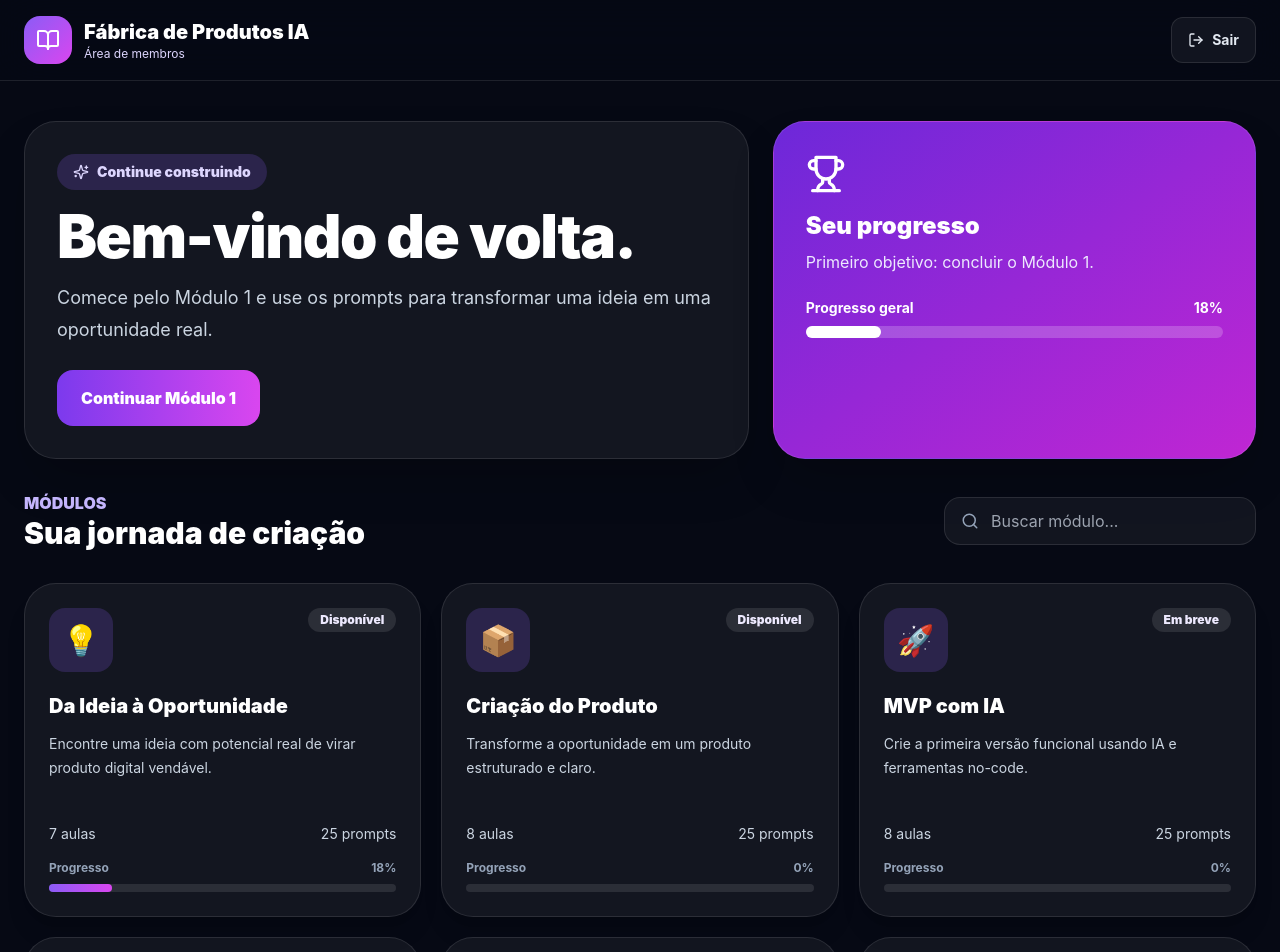
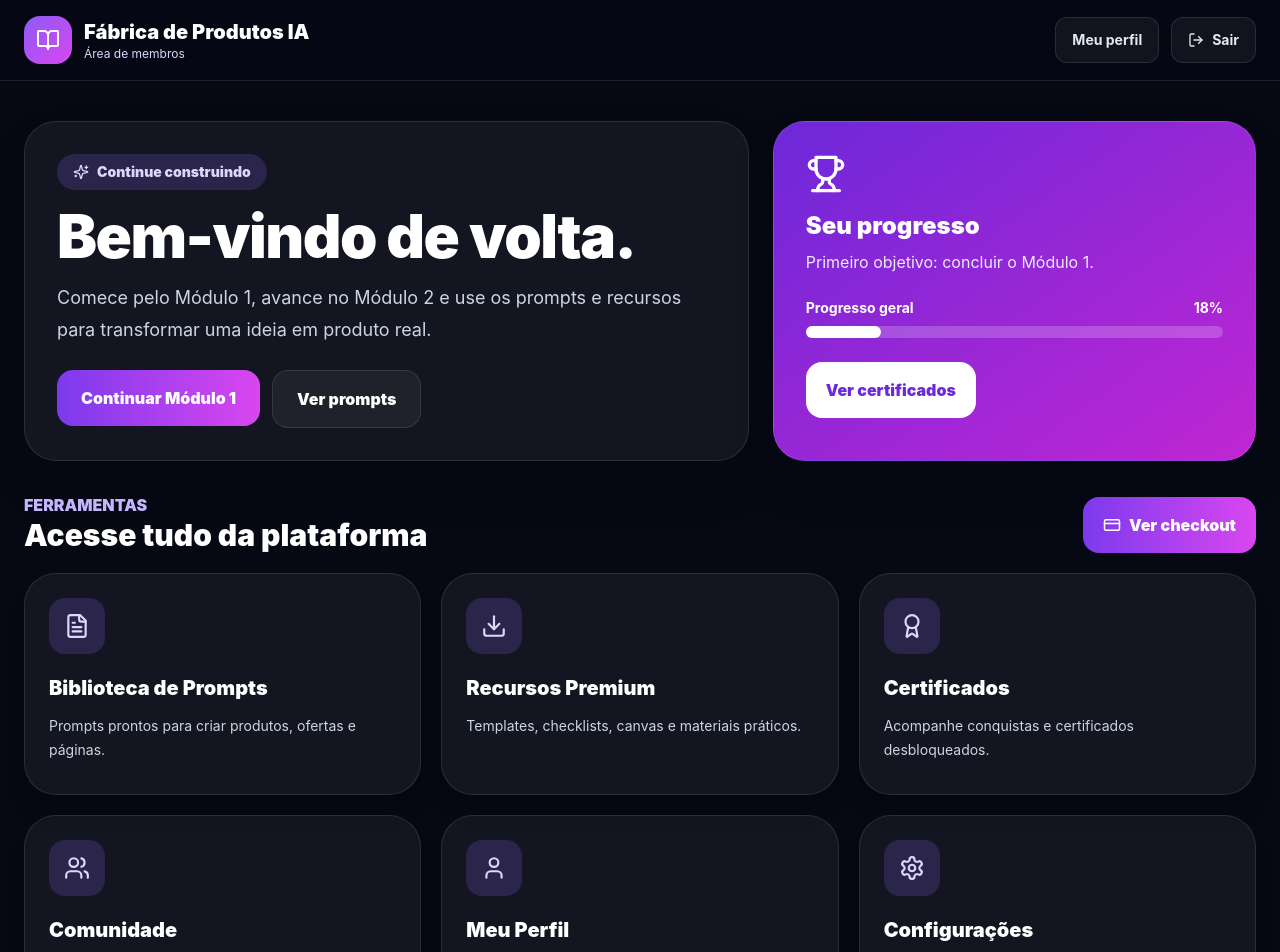
Before and after one commit to dominguesinglid-stack/fabrica-produtos-ia-membros, a Next.js app: page /dashboard in a window 1280 px wide. Shown: the top 952 px of the page. Built offline with nearby package versions, Linux system fonts and the light colour scheme.

Commit message:
Update page.tsx

```diff
--- a/src/app/dashboard/page.tsx
+++ b/src/app/dashboard/page.tsx
@@ -1,7 +1,16 @@
 "use client";
 import Link from "next/link";
-import { BookOpen, LogOut, Search, Sparkles, Trophy } from "lucide-react";
+import { BookOpen, LogOut, Search, Sparkles, Trophy, FileText, Download, Award, Users, User, Settings, CreditCard } from "lucide-react";
 import { modules } from "@/lib/data";
+
+const tools = [
+  { title: "Biblioteca de Prompts", description: "Prompts prontos para criar produtos, ofertas e páginas.", href: "/prompts", icon: FileText },
+  { title: "Recursos Premium", description: "Templates, checklists, canvas e materiais práticos.", href: "/recursos", icon: Download },
+  { title: "Certificados", description: "Acompanhe conquistas e certificados desbloqueados.", href: "/certificados", icon: Award },
+  { title: "Comunidade", description: "Networking, dúvidas, resultados e desafios.", href: "/comunidade", icon: Users },
+  { title: "Meu Perfil", description: "Veja seus dados, plano e progresso geral.", href: "/perfil", icon: User },
+  { title: "Configurações", description: "Gerencie conta, segurança e preferências.", href: "/configuracoes", icon: Settings },
+];
 
 export default function DashboardPage() {
   return (
@@ -13,7 +22,10 @@ export default function DashboardPage() {
             <div className="grid h-12 w-12 place-items-center rounded-2xl bg-gradient-to-br from-violet-500 to-fuchsia-500"><BookOpen size={24} /></div>
             <div><div className="text-xl font-black">Fábrica de Produtos IA</div><div className="text-xs text-violet-200">Área de membros</div></div>
           </div>
-          <button className="flex items-center gap-2 rounded-xl border border-white/10 bg-white/5 px-4 py-3 text-sm font-bold text-slate-200"><LogOut size={16} />Sair</button>
+          <div className="flex items-center gap-3">
+            <Link href="/perfil"><button className="hidden rounded-xl border border-white/10 bg-white/5 px-4 py-3 text-sm font-bold text-slate-200 md:block">Meu perfil</button></Link>
+            <button className="flex items-center gap-2 rounded-xl border border-white/10 bg-white/5 px-4 py-3 text-sm font-bold text-slate-200"><LogOut size={16} />Sair</button>
+          </div>
         </nav>
       </header>
 
@@ -22,12 +34,38 @@ export default function DashboardPage() {
           <div className="rounded-[2rem] border border-white/10 bg-white/[0.055] p-8 shadow-2xl">
             <div className="mb-4 inline-flex items-center gap-2 rounded-full bg-violet-500/20 px-4 py-2 text-sm font-black text-violet-200"><Sparkles size={16} />Continue construindo</div>
             <h1 className="text-4xl font-black tracking-tight md:text-6xl">Bem-vindo de volta.</h1>
-            <p className="mt-4 max-w-2xl text-lg leading-8 text-slate-300">Comece pelo Módulo 1 e use os prompts para transformar uma ideia em uma oportunidade real.</p>
-            <Link href="/modulo/1"><button className="mt-6 rounded-2xl bg-gradient-to-r from-violet-600 to-fuchsia-500 px-6 py-4 font-black">Continuar Módulo 1</button></Link>
+            <p className="mt-4 max-w-2xl text-lg leading-8 text-slate-300">Comece pelo Módulo 1, avance no Módulo 2 e use os prompts e recursos para transformar uma ideia em produto real.</p>
+            <div className="mt-6 flex flex-wrap gap-3">
+              <Link href="/modulo/1"><button className="rounded-2xl bg-gradient-to-r from-violet-600 to-fuchsia-500 px-6 py-4 font-black">Continuar Módulo 1</button></Link>
+              <Link href="/prompts"><button className="rounded-2xl border border-white/10 bg-white/5 px-6 py-4 font-black">Ver prompts</button></Link>
+            </div>
           </div>
           <div className="rounded-[2rem] border border-white/10 bg-gradient-to-br from-violet-700 to-fuchsia-600 p-8 shadow-2xl">
             <Trophy size={40} /><h2 className="mt-4 text-2xl font-black">Seu progresso</h2><p className="mt-2 text-violet-100">Primeiro objetivo: concluir o Módulo 1.</p>
             <div className="mt-6"><div className="mb-2 flex justify-between text-sm font-bold"><span>Progresso geral</span><span>18%</span></div><div className="h-3 rounded-full bg-white/20"><div className="h-3 w-[18%] rounded-full bg-white" /></div></div>
+            <Link href="/certificados"><button className="mt-6 rounded-2xl bg-white px-5 py-4 font-black text-violet-700">Ver certificados</button></Link>
+          </div>
+        </div>
+
+        <div className="mb-8">
+          <div className="mb-5 flex flex-col justify-between gap-4 md:flex-row md:items-end">
+            <div><p className="font-black text-violet-300">FERRAMENTAS</p><h2 className="text-3xl font-black">Acesse tudo da plataforma</h2></div>
+            <Link href="/checkout"><button className="inline-flex items-center gap-2 rounded-2xl bg-gradient-to-r from-violet-600 to-fuchsia-500 px-5 py-4 font-black"><CreditCard size={18} />Ver checkout</button></Link>
+          </div>
+
+          <div className="grid gap-5 md:grid-cols-2 xl:grid-cols-3">
+            {tools.map((tool) => {
+              const Icon = tool.icon;
+              return (
+                <Link key={tool.title} href={tool.href}>
+                  <div className="group h-full rounded-[2rem] border border-white/10 bg-white/[0.055] p-6 shadow-xl transition hover:-translate-y-1 hover:border-violet-300/40">
+                    <div className="mb-5 grid h-14 w-14 place-items-center rounded-2xl bg-violet-500/20 text-violet-200"><Icon size={26} /></div>
+                    <h3 className="text-xl font-black">{tool.title}</h3>
+                    <p className="mt-3 min-h-[56px] text-sm leading-6 text-slate-300">{tool.description}</p>
+                  </div>
+                </Link>
+              );
+            })}
           </div>
         </div>
 
```
